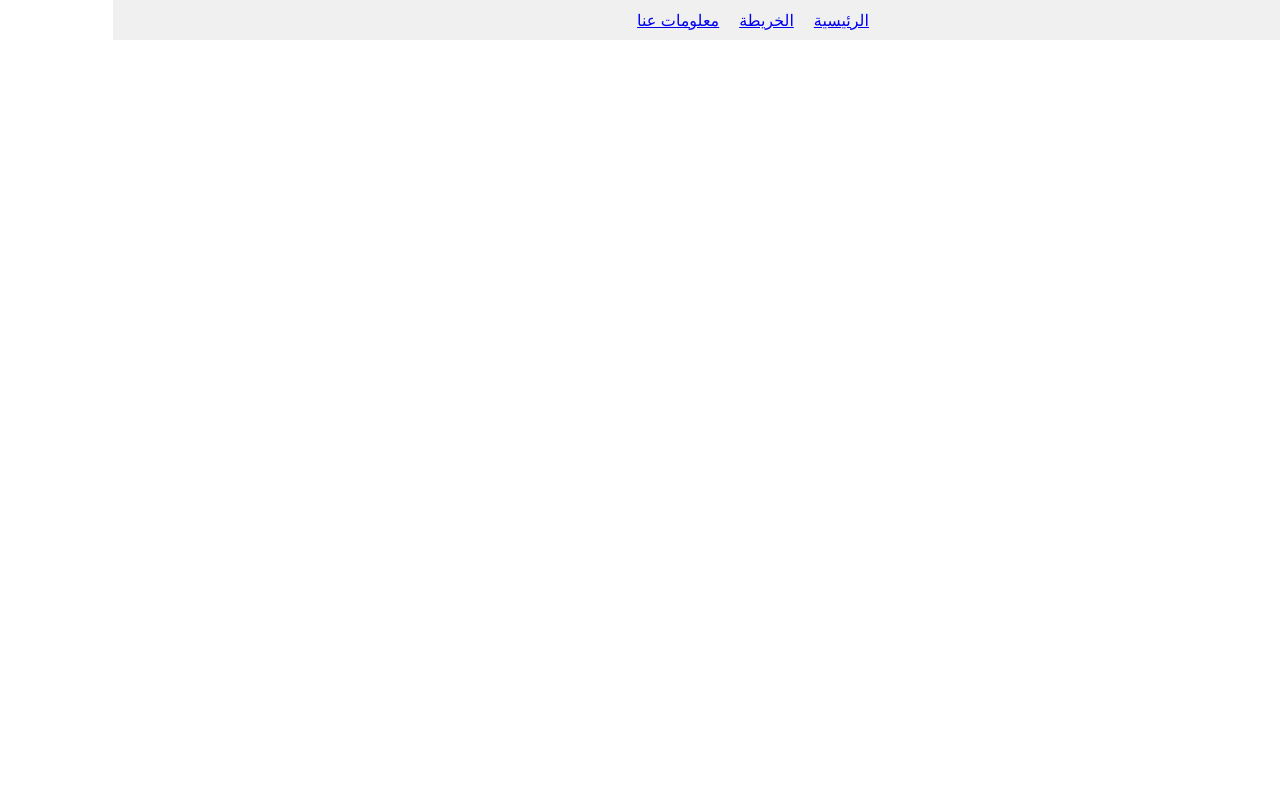
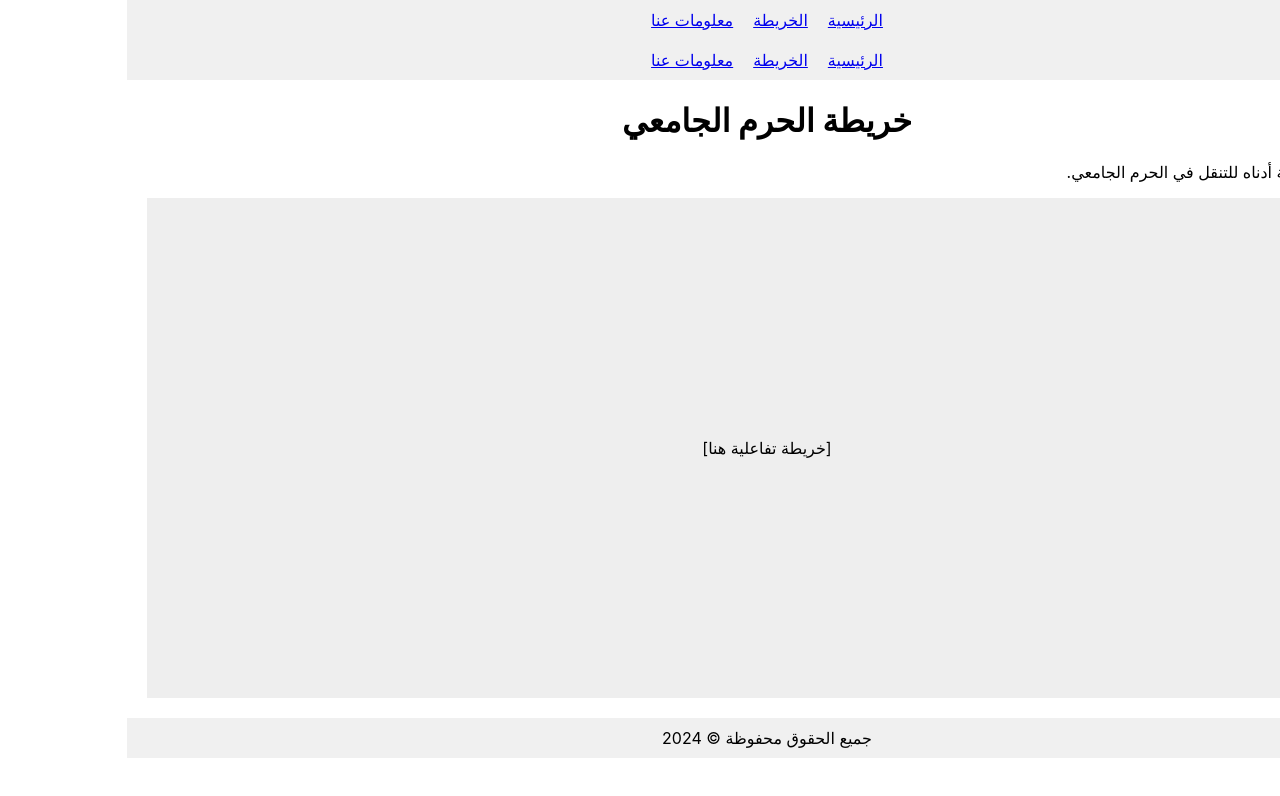
Before and after one commit to EngAhmedMahjoub/MyUniversity, a React (Create React App) app: page /map in a window 1280 px wide. Shown: the top 796 px of the page. Built offline with nearby package versions, Linux system fonts and the light colour scheme.

Commit message:
style map  page

```diff
--- a/src/pages/Map.js
+++ b/src/pages/Map.js
@@ -1,11 +1,18 @@
+// src/pages/Map.js
 import React from 'react';
+import Layout from '../components/Layout';
 
-function Map() {
-    return (
-        <div>
-            <h1>الخريطة</h1>
-        </div>
-    );
-}
+const Map = () => {
+  return (
+    <Layout>
+      <h1 style={{ textAlign: 'center' }}>خريطة الحرم الجامعي</h1>
+      <p>استخدم الخريطة أدناه للتنقل في الحرم الجامعي.</p>
+      {/* Placeholder for map integration */}
+      <div style={{ height: '500px', backgroundColor: '#eee', textAlign: 'center', lineHeight: '500px' }}>
+        [خريطة تفاعلية هنا]
+      </div>
+    </Layout>
+  );
+};
 
 export default Map;
```
